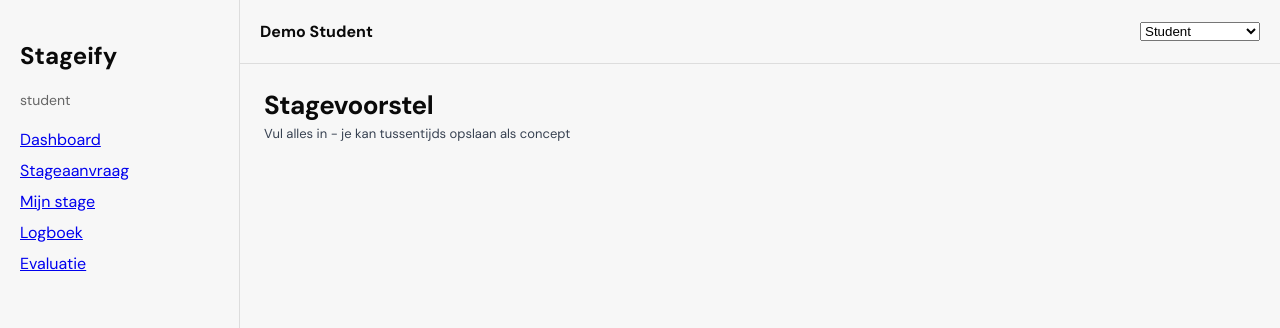
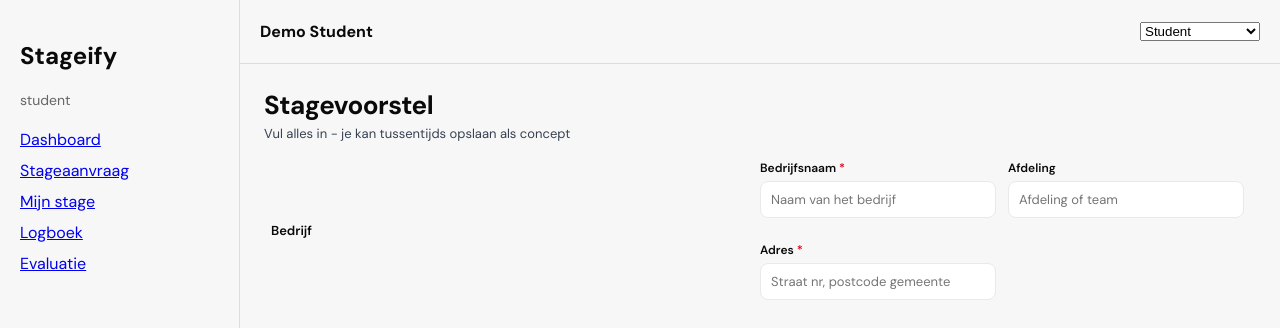
Before and after one commit to amingharbaoui/programming_project_group_1, a React (Vite) app in the folder frontend/: page /student/application in a window 1280 px wide. Shown: the top 328 px of the page. Built offline with nearby package versions, Linux system fonts and the light colour scheme.

Commit message:
Bedrijfsformulier toegevoegd

```diff
--- a/frontend/src/features/student/pages/StageApplicationPage.jsx
+++ b/frontend/src/features/student/pages/StageApplicationPage.jsx
@@ -7,6 +7,27 @@ export default function StageApplicationPage() {
         <p>Vul alles in - je kan tussentijds opslaan als concept</p>
       </div>
 
+      <div className="grid-2">
+        <div className="card-title">
+          <i className="ti ti-building" />
+              Bedrijf
+        </div>
+        <div className="form-row">
+          <div className="form-group">
+             <label className="form-label">Bedrijfsnaam<span className="req">*</span></label>
+            <input className="form-input" type="text" placeholder="Naam van het bedrijf" />
+          </div>
+          <div className="form-group">
+            <label className="form-label">Afdeling</label>
+            <input className="form-input" type="text" placeholder="Afdeling of team" />
+          </div>
+          <div className="form-group">
+              <label className="form-label">Adres<span className="req">*</span></label>
+              <input className="form-input" type="text" placeholder="Straat nr, postcode gemeente" required />
+          </div>
+
+        </div>
+      </div>
     </div>
     </>
   )
```
